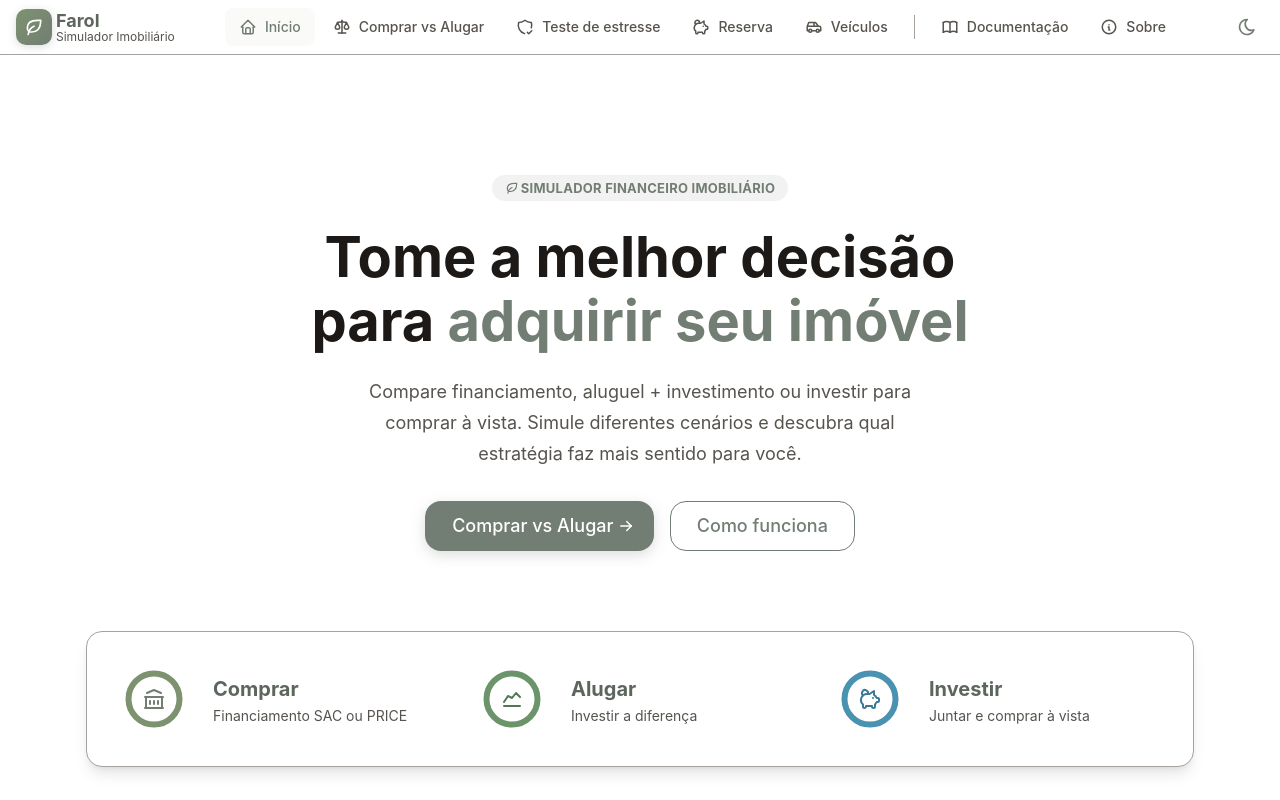
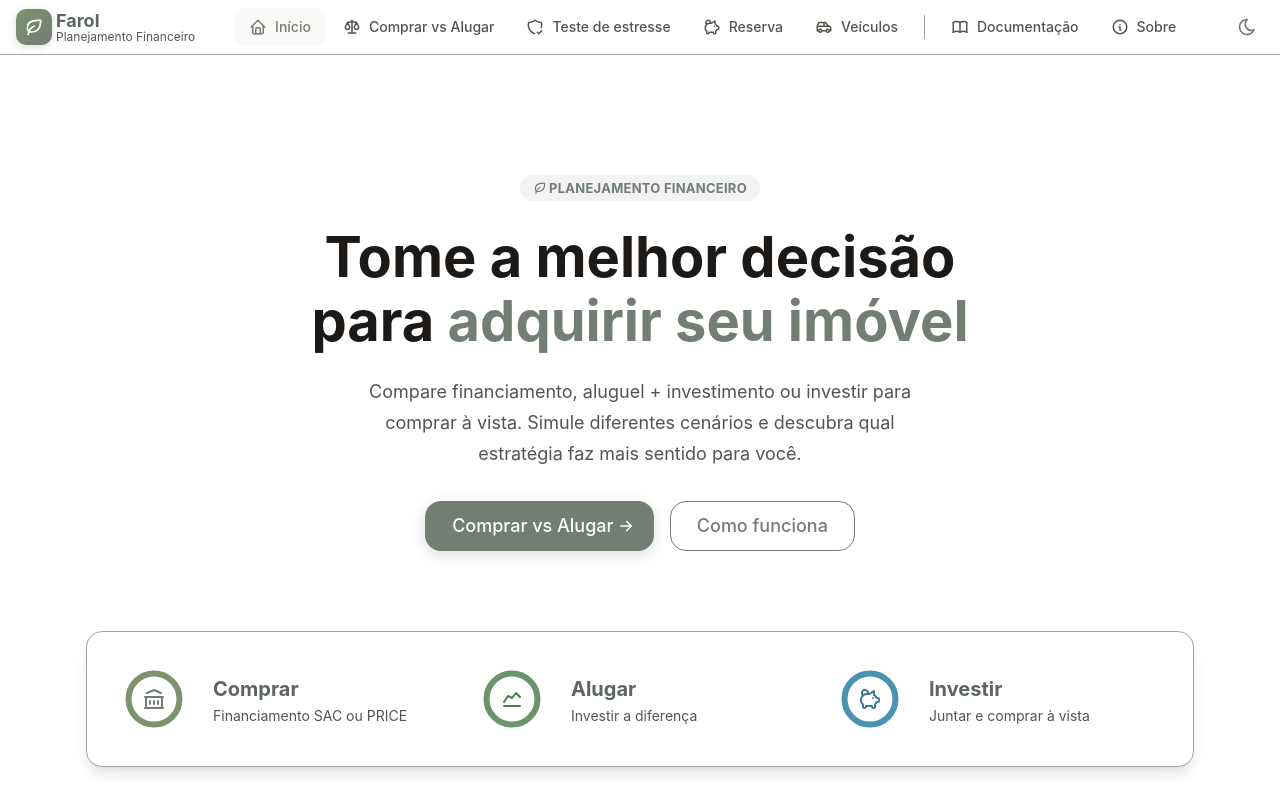
Before and after one commit to wilsonrljr/farol, a React (Vite) app in the folder frontend/: page / in a window 1280 px wide. Shown: the top 800 px of the page. Built offline with nearby package versions, Linux system fonts and the light colour scheme; no server answers.

Commit message:
chore: update subtitle to 'Planejamento Financeiro'

```diff
--- a/frontend/index.html
+++ b/frontend/index.html
@@ -5,7 +5,7 @@
     <meta charset="UTF-8" />
     <link rel="icon" type="image/svg+xml" href="/favicon.svg" />
     <meta name="viewport" content="width=device-width, initial-scale=1.0" />
-    <title>Simulador Financeiro Imobiliário</title>
+    <title>Farol - Planejamento Financeiro</title>
     <script>
         try {
             var _colorScheme = window.localStorage.getItem('mantine-color-scheme-value');
--- a/frontend/src/components/Layout.tsx
+++ b/frontend/src/components/Layout.tsx
@@ -167,7 +167,7 @@ export default function Layout({ children }: { children: ReactNode }) {
                     Farol
                   </Text>
                   <Text size="xs" c="dimmed" lh={1}>
-                    Simulador Imobiliário
+                    Planejamento Financeiro
                   </Text>
                 </Box>
               </Group>
--- a/frontend/src/routes/Home.tsx
+++ b/frontend/src/routes/Home.tsx
@@ -86,7 +86,7 @@ export default function Home() {
               mb="lg"
               leftSection={<IconLeaf size={14} />}
             >
-              Simulador Financeiro Imobiliário
+              Planejamento Financeiro
             </Badge>
             <Title
               order={1}
```
Also changed, not shown: 1 other file (tests, documents, lock files or other folders).
